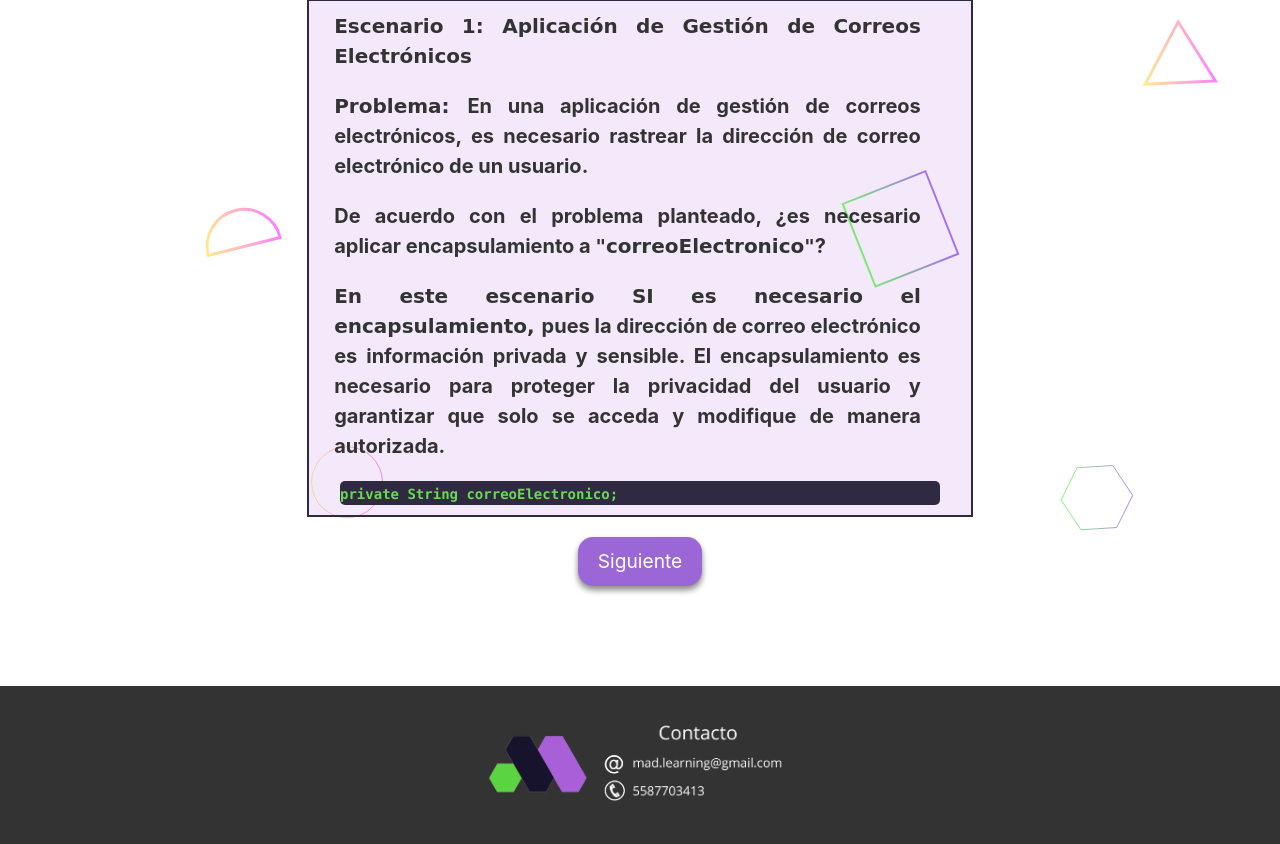
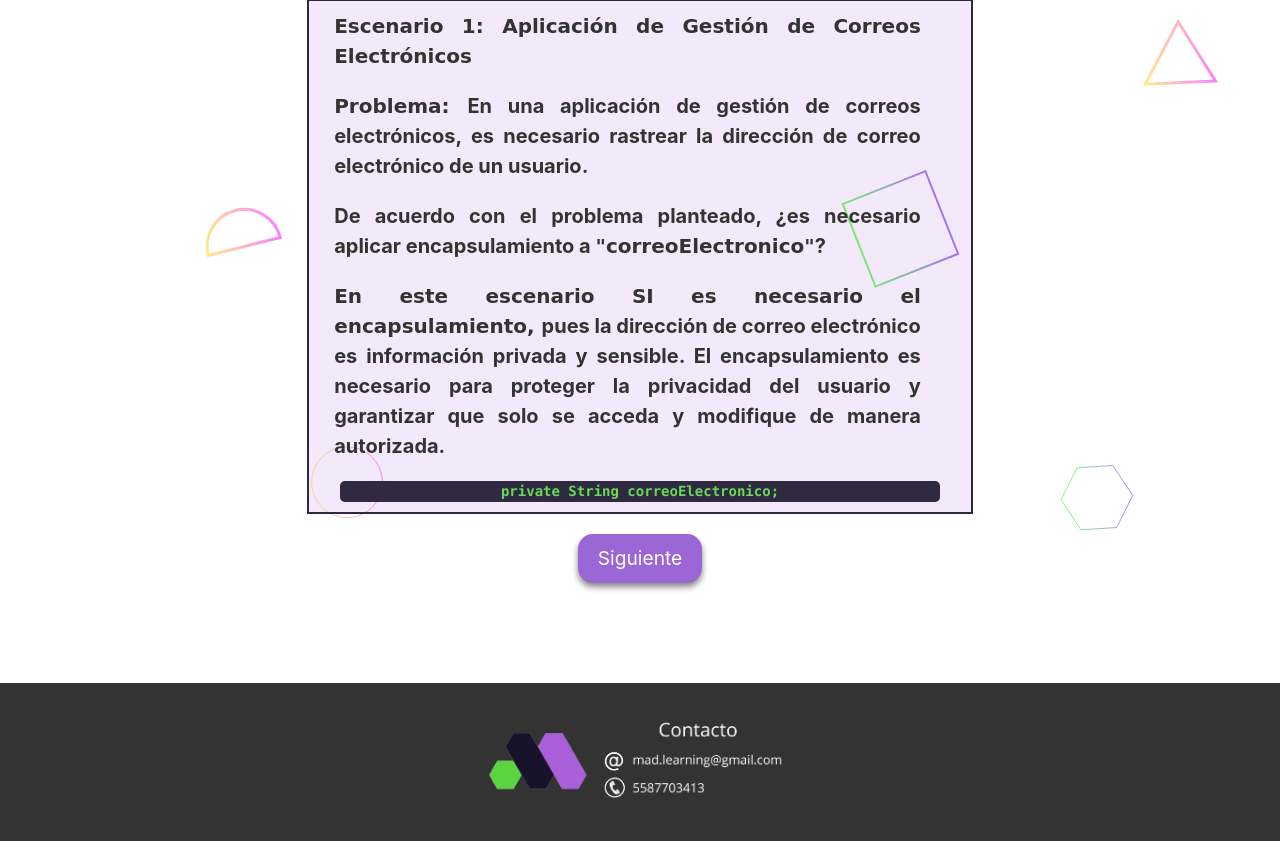
Before and after one commit to Amberage/app-mad, a PHP site: template views/encapsulamiento/actividadesEncapsulamiento/actividad1/retroalimentacion.html in a window 1280 px wide. Shown: the part 420-1264 px from the top of the page. Run offline with PHP 8.4, Linux system fonts and the light colour scheme; the template is opened without the code that fills it, so the values that code supplies are empty; some web fonts are replaced.

Commit message:
Mas cambios

```diff
--- a/css/styles.css
+++ b/css/styles.css
@@ -400,6 +400,9 @@ button:hover {
   background-color: rgb(47,42,65);
   border-radius: 5px;
   margin: 0 auto; /* Alineación horizontal al centro */
+  text-align: center;
+  display: flex;
+  justify-content: center; /* Centrar los botones horizontalmente */
 /*   white-space: pre-wrap;
   word-wrap: break-word; */
 }
--- a/views/encapsulamiento/actividadesEncapsulamiento/actividad1/control.php
+++ b/views/encapsulamiento/actividadesEncapsulamiento/actividad1/control.php
@@ -1,5 +1,5 @@
 <?php
-include '/php/config.php';
+include $_SERVER['DOCUMENT_ROOT'] . '/php/config.php';
 
 echo $username;
 echo "holaMMundo";
```
